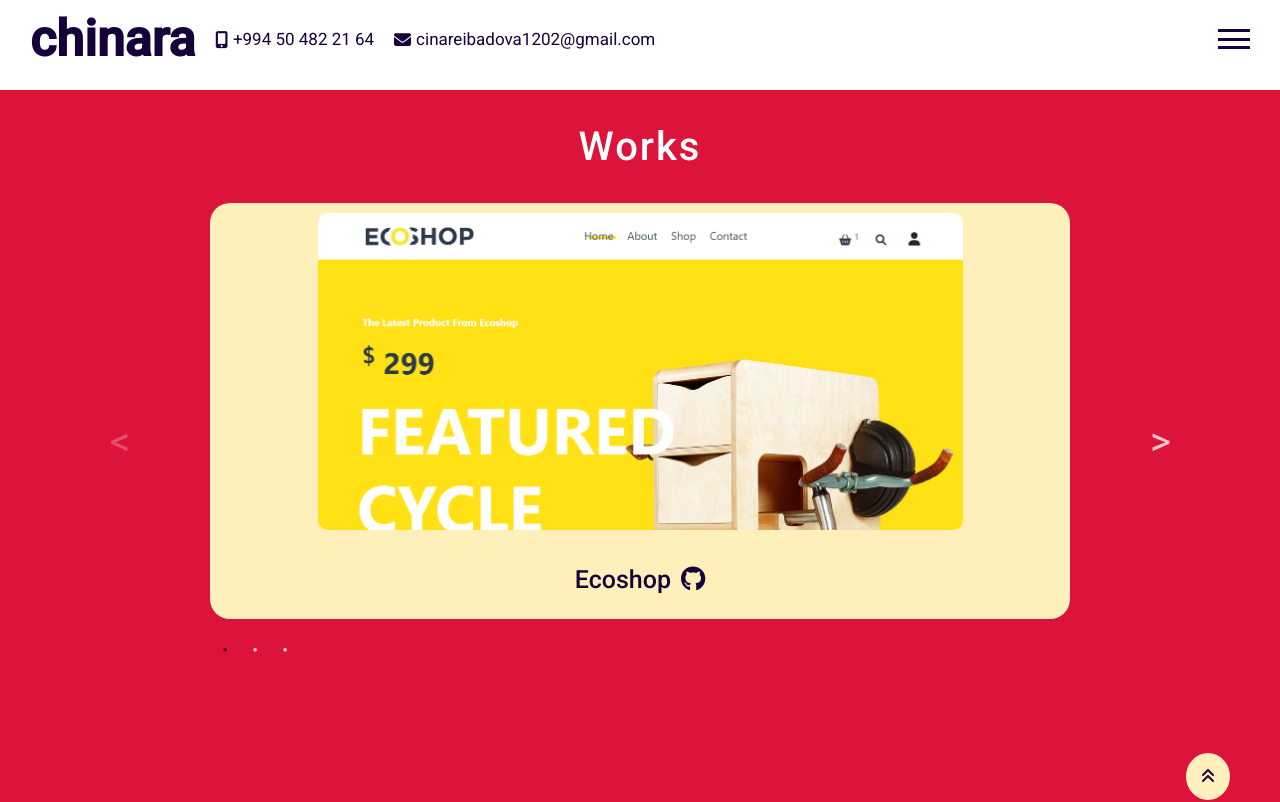
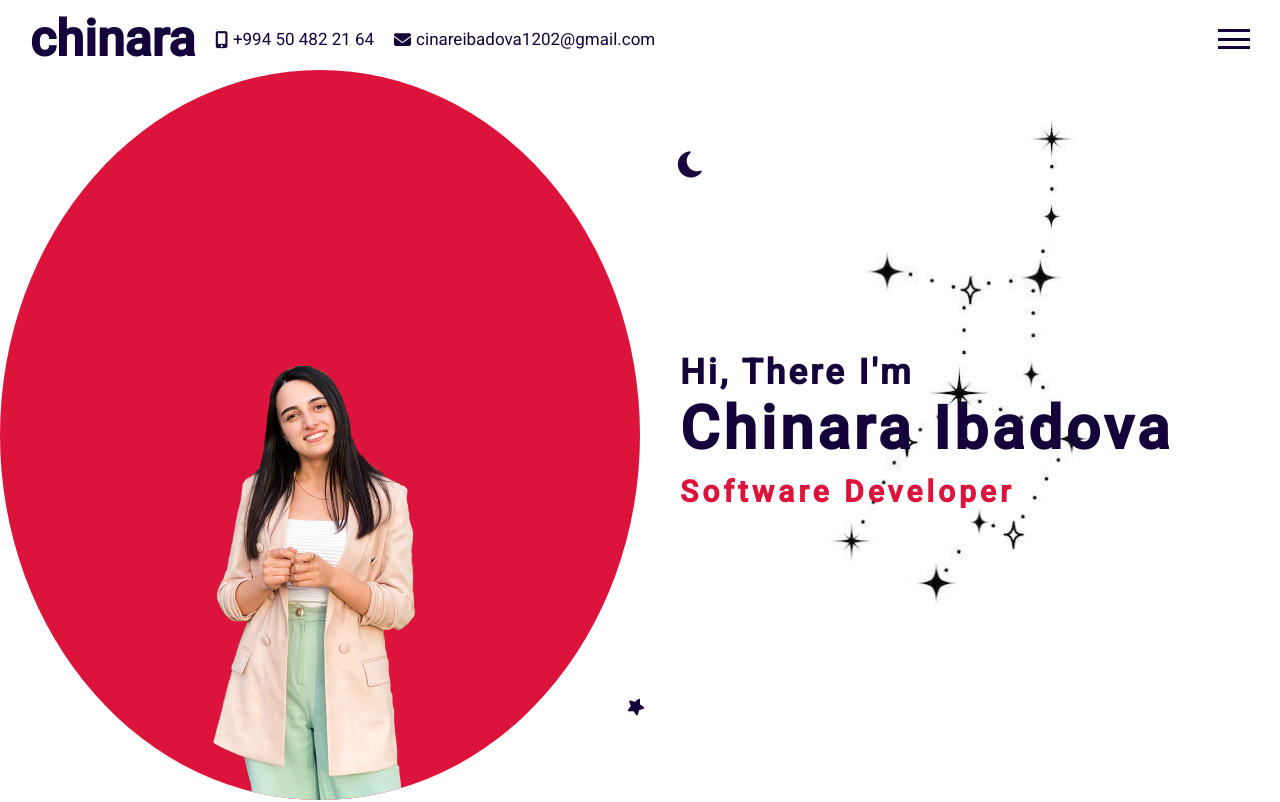
Before and after one commit to Chinara0303/Portfolio, a React (Create React App) app: page /works in a window 1280 px wide. Shown: the top 802 px of the page. Built offline with nearby package versions, Linux system fonts and the light colour scheme.

Commit message:
added aos library

```diff
--- a/package.json
+++ b/package.json
@@ -9,6 +9,7 @@
     "@testing-library/jest-dom": "^5.16.5",
     "@testing-library/react": "^13.4.0",
     "@testing-library/user-event": "^13.5.0",
+    "aos": "^2.3.4",
     "bootstrap": "^5.2.2",
     "react": "^18.2.0",
     "react-dom": "^18.2.0",
--- a/public/index.html
+++ b/public/index.html
@@ -12,6 +12,7 @@
     <link rel="manifest" href="%PUBLIC_URL%/manifest.json" />
     <link href="https://fonts.googleapis.com/css2?family=Roboto:ital,wght@0,100;0,300;0,400;0,500;1,100;1,500;1,900&display=swap" rel="stylesheet">
     <link rel="stylesheet" href="https://cdnjs.cloudflare.com/ajax/libs/font-awesome/6.2.0/css/all.min.css" integrity="sha512-xh6O/CkQoPOWDdYTDqeRdPCVd1SpvCA9XXcUnZS2FmJNp1coAFzvtCN9BmamE+4aHK8yyUHUSCcJHgXloTyT2A==" crossorigin="anonymous" referrerpolicy="no-referrer" />
+    <!-- <link rel="stylesheet" href="bower_components/aos/dist/aos.css" /> -->
     <title>Chinara Ibadova</title>
     <style>
     *{
@@ -30,4 +31,5 @@
 
     </div>
   </body>
+  <!-- <script src="bower_components/aos/dist/aos.js"></script>  -->
 </html>
--- a/src/App.js
+++ b/src/App.js
@@ -3,9 +3,10 @@
 import Works from "./components/Works/Works"
 import Skills from "./components/Skills/Skills"
 import Intro from "./components/Intro/Intro"
-import { useState } from 'react';
+import { useEffect, useState } from 'react';
 import Menu from './components/Menu/Menu';
-import { BrowserRouter, Route, Routes } from 'react-router-dom';
+import Aos from 'aos';
+import 'aos/dist/aos.css';
 
 function App() {
   const [menuOpen, SetmenuOpen] = useState(false)
@@ -17,22 +18,21 @@
       setLoading(false);
     }, 2000);
   }
+  useEffect(()=>{
+    Aos.init();
+  },[]);
   return (
     !loading && (
       <div className='App'>
         <Topbar menuOpen={menuOpen} SetmenuOpen={SetmenuOpen} />
         <Menu menuOpen={menuOpen} SetmenuOpen={SetmenuOpen} />
         <div className="sections">
-          <BrowserRouter>
-            <Routes>
-              <Route exact path='/' element={<Intro />} />
-              <Route path='/skills' element={<Skills />} />
-              <Route path='/works' element={<Works />} />
-            </Routes>
-          </BrowserRouter>
+          <Intro/>
           <Skills/>
           <Works/>
         </div>
+
+
       </div>
     )
 
--- a/src/components/Intro/intro.js
+++ b/src/components/Intro/intro.js
@@ -1,8 +1,14 @@
-import "./intro.scss"
+// import Aos from "aos";
+// import { useEffect } from "react";
+import "./intro.scss";
+import 'aos/dist/aos.css';
+
 
 export default function Intro() {
+
+
   return (
-    <div className='intro' id='intro'>
+    <div data-aos='zoom-in' data-aos-duration='2000' className='intro' id='intro'>
       <i className="fa-solid fa-moon moon"></i>
       <i className="fa-solid fa-star solidstar1"></i>
       <div className='left'>
@@ -11,7 +17,6 @@
         </div>
       </div>
       <div className='rigth'>
-
         <div className='wrapper'>
           <h2>Hi, There I'm</h2>
           <h1>Chinara Ibadova</h1>
--- a/src/components/Skills/skills.js
+++ b/src/components/Skills/skills.js
@@ -1,18 +1,17 @@
 import "./skill.scss"
 import { dataSkills } from "../../data.js";
-
 export default function Skills() {
   return (
     <div className='skills' id='skill'>
-      <div className='title'>
+      <div  className='title'>
         <h2>Skills</h2>
       </div>
-      <div className='skillWrapper'>
+      <div  className='skillWrapper'>
         <div className='skillcard'>
           <ul className="leftside">
             {dataSkills.map((s, index) => {
               if (index % 2 === 0) {
-                return <li key={index}>{s.icon} {s.name}</li>
+                return <li data-aos='fade-down-left' data-aos-duration="500" key={index}>{s.icon} {s.name}</li>
               }
               return null;
             })}
@@ -20,7 +19,7 @@
           <ul className="rigthside">
             {dataSkills.map((s, index) => {
               if (index % 2 === 1) {
-                return <li key={index}>{s.icon} {s.name}</li>
+                return <li data-aos='fade-down-right' data-aos-duration="500" key={index}>{s.icon} {s.name}</li>
               }
               return null;
             })}
--- a/src/components/Topbar/topbar.js
+++ b/src/components/Topbar/topbar.js
@@ -14,7 +14,6 @@
            <i className="fa-solid fa-envelope"></i>
            <span>cinareibadova1202@gmail.com</span>
           </div>
-
         </div>
         <div className="rigth">
           <div className="hamburger" onClick={()=>SetmenuOpen(!menuOpen)}>
--- a/src/components/Works/works.js
+++ b/src/components/Works/works.js
@@ -4,8 +4,7 @@
 import "../Slickslider/slick.scss";
 import "../Slickslider/slick-theme.scss";
 
-
-export default function Works(showTopButton,setShowTopButton) {
+export default function Works() {
 
   const Settings = {
     dots: true,
@@ -52,7 +51,7 @@
         <div className='container'>
           <Slider {...Settings}>
             {dataWebSites.map((d) => (
-              <div className='card' key={d.id}>
+              <div data-aos='zoom-in' data-aos-duration='2000' className='card' key={d.id}>
                 <div className='top'>
                   <div className='topContainer'>
                     <a href={d.weblink}>
--- a/src/index.js
+++ b/src/index.js
@@ -3,6 +3,7 @@
 import './index.scss';
 import App from './App';
 import reportWebVitals from './reportWebVitals';
+
 
 const root = ReactDOM.createRoot(document.getElementById('root'));
 root.render(
```
Also changed, not shown: 1 other file (tests, documents, lock files or other folders).
